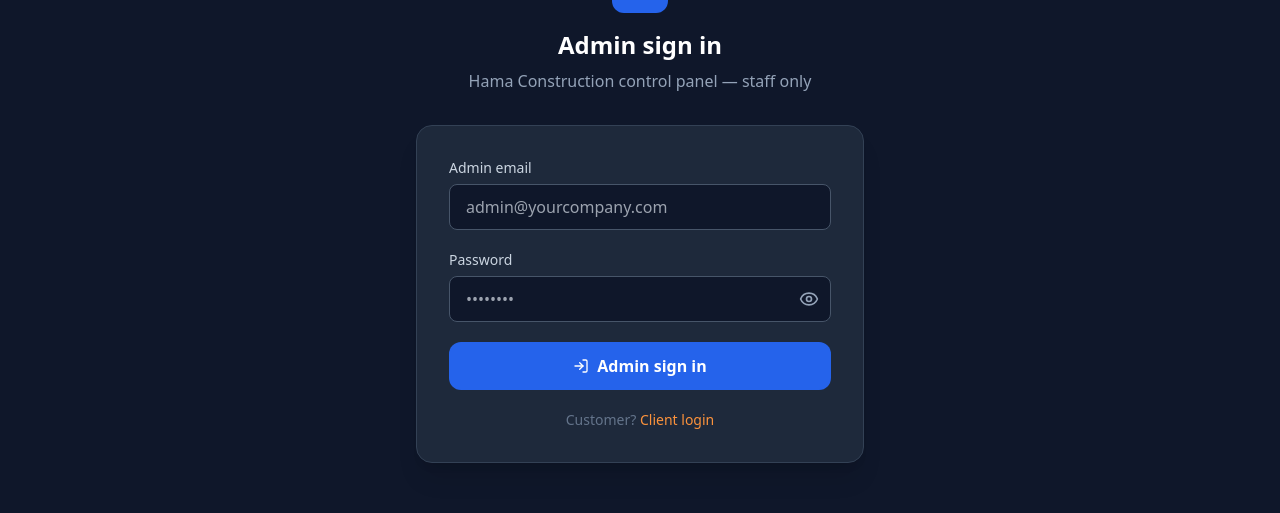
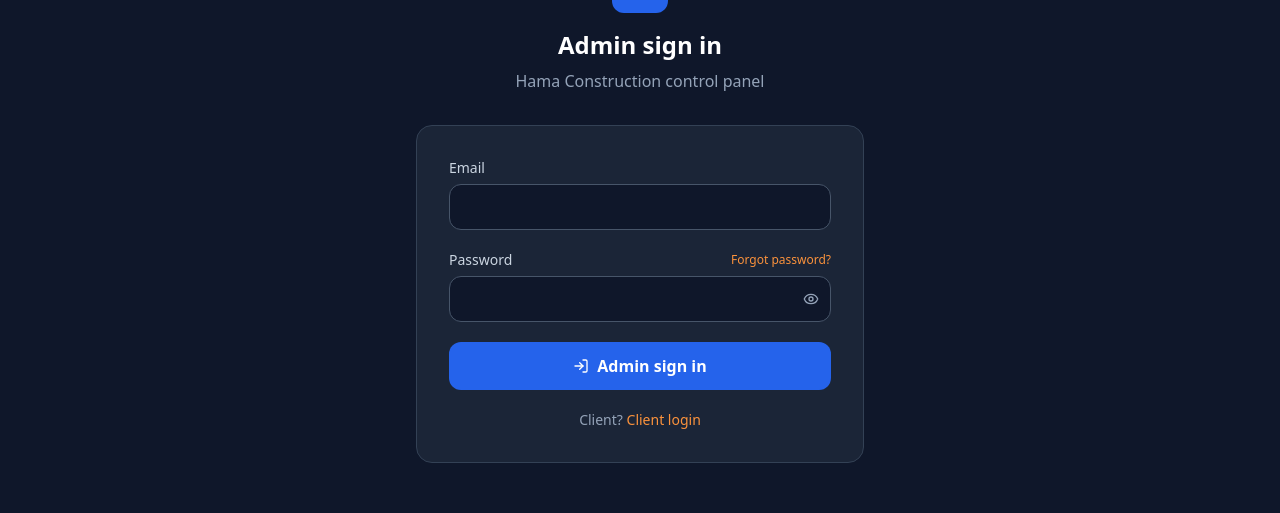
Before and after one commit to WebDevNinja12/buildforge-construction, a Next.js app: page /admin/login in a window 1280 px wide. Shown: the part 172-685 px from the top of the page. Built offline with nearby package versions, Linux system fonts and the light colour scheme; no server answers; the database is empty.

Commit message:
Login pages: Forgot password links for client and admin

```diff
--- a/src/app/admin/login/page.tsx
+++ b/src/app/admin/login/page.tsx
@@ -11,13 +11,11 @@ export default function AdminLoginPage() {
   const [password, setPassword] = useState("");
   const [showPassword, setShowPassword] = useState(false);
   const [error, setError] = useState("");
-  const [hint, setHint] = useState("");
   const [loading, setLoading] = useState(false);
 
   async function handleSubmit(e: React.FormEvent) {
     e.preventDefault();
     setError("");
-    setHint("");
     setLoading(true);
 
     try {
@@ -30,10 +28,7 @@ export default function AdminLoginPage() {
         }),
       });
       const data = await res.json();
-      if (!res.ok) {
-        setHint(data.hint || "");
-        throw new Error(data.error || "Login failed");
-      }
+      if (!res.ok) throw new Error(data.error || "Login failed");
       router.push(data.redirect || "/admin");
       router.refresh();
     } catch (err) {
@@ -51,25 +46,22 @@ export default function AdminLoginPage() {
             <Shield className="w-7 h-7 text-white" />
           </div>
           <h1 className="text-2xl font-bold text-white">Admin sign in</h1>
-          <p className="mt-2 text-slate-400">
-            Hama Construction control panel — staff only
-          </p>
+          <p className="mt-2 text-slate-400">Hama Construction control panel</p>
         </div>
 
         <form
           onSubmit={handleSubmit}
-          className="bg-slate-800 rounded-2xl shadow-xl border border-slate-700 p-6 sm:p-8 space-y-5"
+          className="bg-slate-800/80 rounded-2xl border border-slate-700 p-6 sm:p-8 space-y-5"
         >
           {error && (
             <div className="bg-red-500/10 text-red-300 text-sm px-4 py-3 rounded-lg border border-red-500/30">
-              <p>{error}</p>
-              {hint && <p className="mt-1 text-xs text-red-200/80">{hint}</p>}
+              {error}
             </div>
           )}
 
           <div>
             <label htmlFor="admin-email" className="block text-sm font-medium text-slate-300 mb-1.5">
-              Admin email
+              Email
             </label>
             <input
               id="admin-email"
@@ -78,15 +70,19 @@ export default function AdminLoginPage() {
               autoComplete="username"
               value={email}
               onChange={(e) => setEmail(e.target.value)}
-              className="w-full px-4 py-2.5 rounded-lg border border-slate-600 bg-slate-900 text-white focus:ring-2 focus:ring-primary-500 focus:border-primary-500 outline-none"
-              placeholder="admin@yourcompany.com"
+              className="w-full px-3 py-2.5 rounded-xl border border-slate-600 bg-slate-900 text-white outline-none focus:ring-2 focus:ring-primary-500"
             />
           </div>
 
           <div>
-            <label htmlFor="admin-password" className="block text-sm font-medium text-slate-300 mb-1.5">
-              Password
-            </label>
+            <div className="flex items-center justify-between mb-1.5">
+              <label htmlFor="admin-password" className="block text-sm font-medium text-slate-300">
+                Password
+              </label>
+              <Link href="/forgot-password" className="text-xs text-accent-400 hover:underline">
+                Forgot password?
+              </Link>
+            </div>
             <div className="relative">
               <input
                 id="admin-password"
@@ -95,16 +91,15 @@ export default function AdminLoginPage() {
                 autoComplete="current-password"
                 value={password}
                 onChange={(e) => setPassword(e.target.value)}
-                className="w-full px-4 py-2.5 pr-11 rounded-lg border border-slate-600 bg-slate-900 text-white focus:ring-2 focus:ring-primary-500 focus:border-primary-500 outline-none"
-                placeholder="••••••••"
+                className="w-full px-3 py-2.5 pr-10 rounded-xl border border-slate-600 bg-slate-900 text-white outline-none focus:ring-2 focus:ring-primary-500"
               />
               <button
                 type="button"
-                onClick={() => setShowPassword(!showPassword)}
-                className="absolute right-3 top-1/2 -translate-y-1/2 text-slate-400 hover:text-slate-200"
+                onClick={() => setShowPassword((v) => !v)}
+                className="absolute right-3 top-1/2 -translate-y-1/2 text-slate-400"
                 aria-label={showPassword ? "Hide password" : "Show password"}
               >
-                {showPassword ? <EyeOff className="w-5 h-5" /> : <Eye className="w-5 h-5" />}
+                {showPassword ? <EyeOff className="w-4 h-4" /> : <Eye className="w-4 h-4" />}
               </button>
             </div>
           </div>
@@ -112,7 +107,7 @@ export default function AdminLoginPage() {
           <button
             type="submit"
             disabled={loading}
-            className="w-full flex items-center justify-center gap-2 bg-primary-600 hover:bg-primary-500 disabled:opacity-60 text-white font-semibold py-3 rounded-xl transition-colors"
+            className="w-full bg-primary-600 hover:bg-primary-500 disabled:opacity-50 text-white font-semibold py-3 rounded-xl flex items-center justify-center gap-2"
           >
             {loading ? (
               "Signing in..."
@@ -123,8 +118,8 @@ export default function AdminLoginPage() {
             )}
           </button>
 
-          <p className="text-center text-sm text-slate-500">
-            Customer?{" "}
+          <p className="text-center text-sm text-slate-400">
+            Client?{" "}
             <Link href="/login" className="text-accent-400 font-medium hover:underline">
               Client login
             </Link>
--- a/src/app/login/page.tsx
+++ b/src/app/login/page.tsx
@@ -67,18 +67,23 @@ export default function LoginPage() {
               id="email"
               type="email"
               required
-              autoComplete="username"
+              autoComplete="email"
               value={email}
               onChange={(e) => setEmail(e.target.value)}
-              className="w-full px-4 py-2.5 rounded-lg border border-slate-300 focus:ring-2 focus:ring-primary-500 focus:border-primary-500 outline-none"
+              className="w-full px-3 py-2.5 rounded-xl border border-slate-200 focus:ring-2 focus:ring-primary-500 outline-none"
               placeholder="you@example.com"
             />
           </div>
 
           <div>
-            <label htmlFor="password" className="block text-sm font-medium text-slate-700 mb-1.5">
-              Password
-            </label>
+            <div className="flex items-center justify-between mb-1.5">
+              <label htmlFor="password" className="block text-sm font-medium text-slate-700">
+                Password
+              </label>
+              <Link href="/forgot-password" className="text-xs text-primary-600 hover:underline">
+                Forgot password?
+              </Link>
+            </div>
             <div className="relative">
               <input
                 id="password"
@@ -87,16 +92,15 @@ export default function LoginPage() {
                 autoComplete="current-password"
                 value={password}
                 onChange={(e) => setPassword(e.target.value)}
-                className="w-full px-4 py-2.5 pr-11 rounded-lg border border-slate-300 focus:ring-2 focus:ring-primary-500 focus:border-primary-500 outline-none"
-                placeholder="••••••••"
+                className="w-full px-3 py-2.5 pr-10 rounded-xl border border-slate-200 focus:ring-2 focus:ring-primary-500 outline-none"
               />
               <button
                 type="button"
-                onClick={() => setShowPassword(!showPassword)}
-                className="absolute right-3 top-1/2 -translate-y-1/2 text-slate-400 hover:text-slate-600"
+                onClick={() => setShowPassword((v) => !v)}
+                className="absolute right-3 top-1/2 -translate-y-1/2 text-slate-400"
                 aria-label={showPassword ? "Hide password" : "Show password"}
               >
-                {showPassword ? <EyeOff className="w-5 h-5" /> : <Eye className="w-5 h-5" />}
+                {showPassword ? <EyeOff className="w-4 h-4" /> : <Eye className="w-4 h-4" />}
               </button>
             </div>
           </div>
@@ -104,7 +108,7 @@ export default function LoginPage() {
           <button
             type="submit"
             disabled={loading}
-            className="w-full flex items-center justify-center gap-2 bg-accent-500 hover:bg-accent-600 disabled:opacity-60 text-white font-semibold py-3 rounded-xl transition-colors"
+            className="w-full bg-accent-500 hover:bg-accent-600 disabled:opacity-50 text-white font-semibold py-3 rounded-xl flex items-center justify-center gap-2"
           >
             {loading ? (
               "Signing in..."
@@ -116,13 +120,13 @@ export default function LoginPage() {
           </button>
 
           <p className="text-center text-sm text-construction-gray">
-            Don&apos;t have an account?{" "}
+            No account?{" "}
             <Link href="/register" className="text-primary-600 font-medium hover:underline">
-              Create one
+              Register
             </Link>
           </p>
-          <p className="text-center text-xs text-slate-400 pt-2 border-t border-slate-100">
-            Staff?{" "}
+          <p className="text-center text-sm text-construction-gray">
+            Admin?{" "}
             <Link href="/admin/login" className="text-primary-600 font-medium hover:underline">
               Admin login
             </Link>
```
